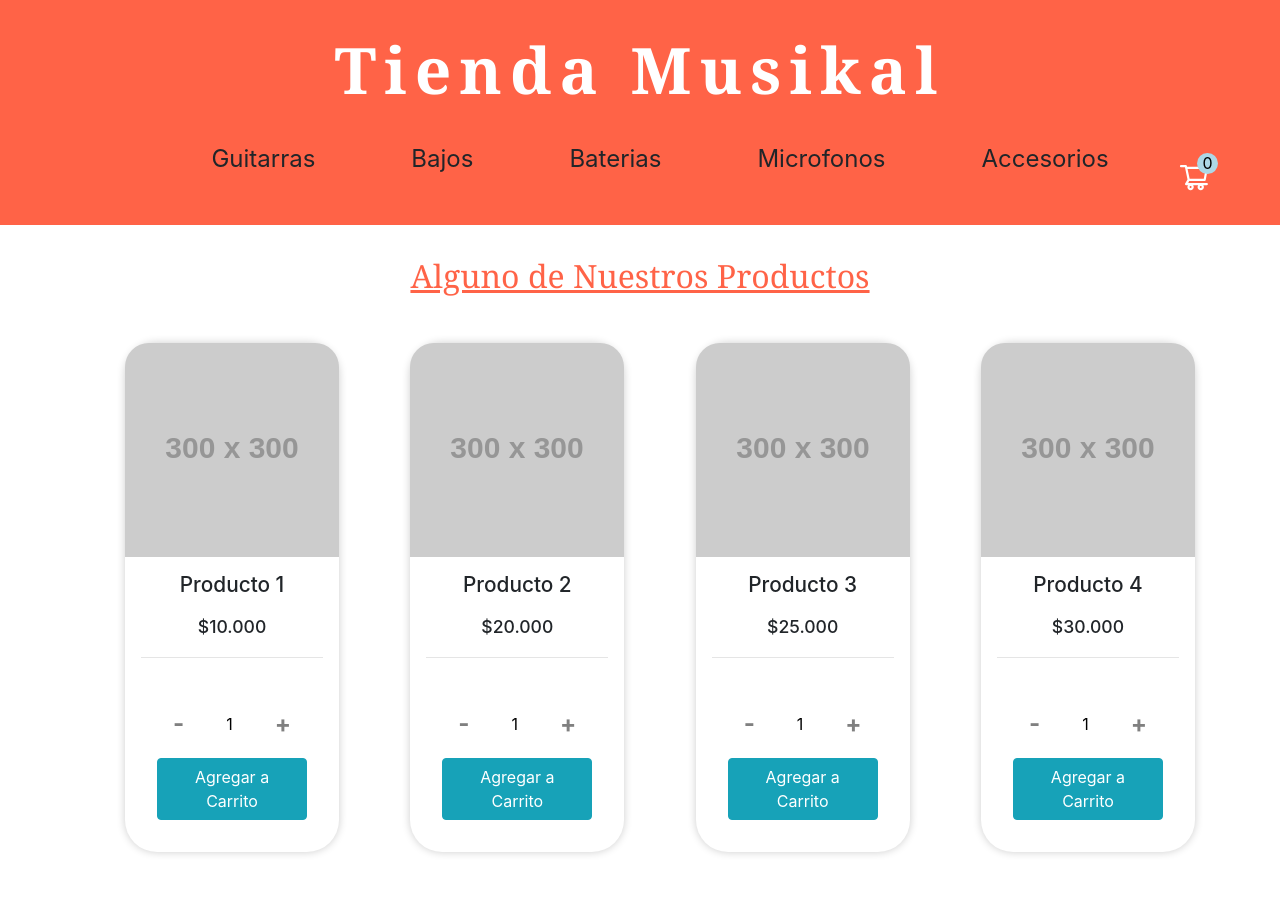
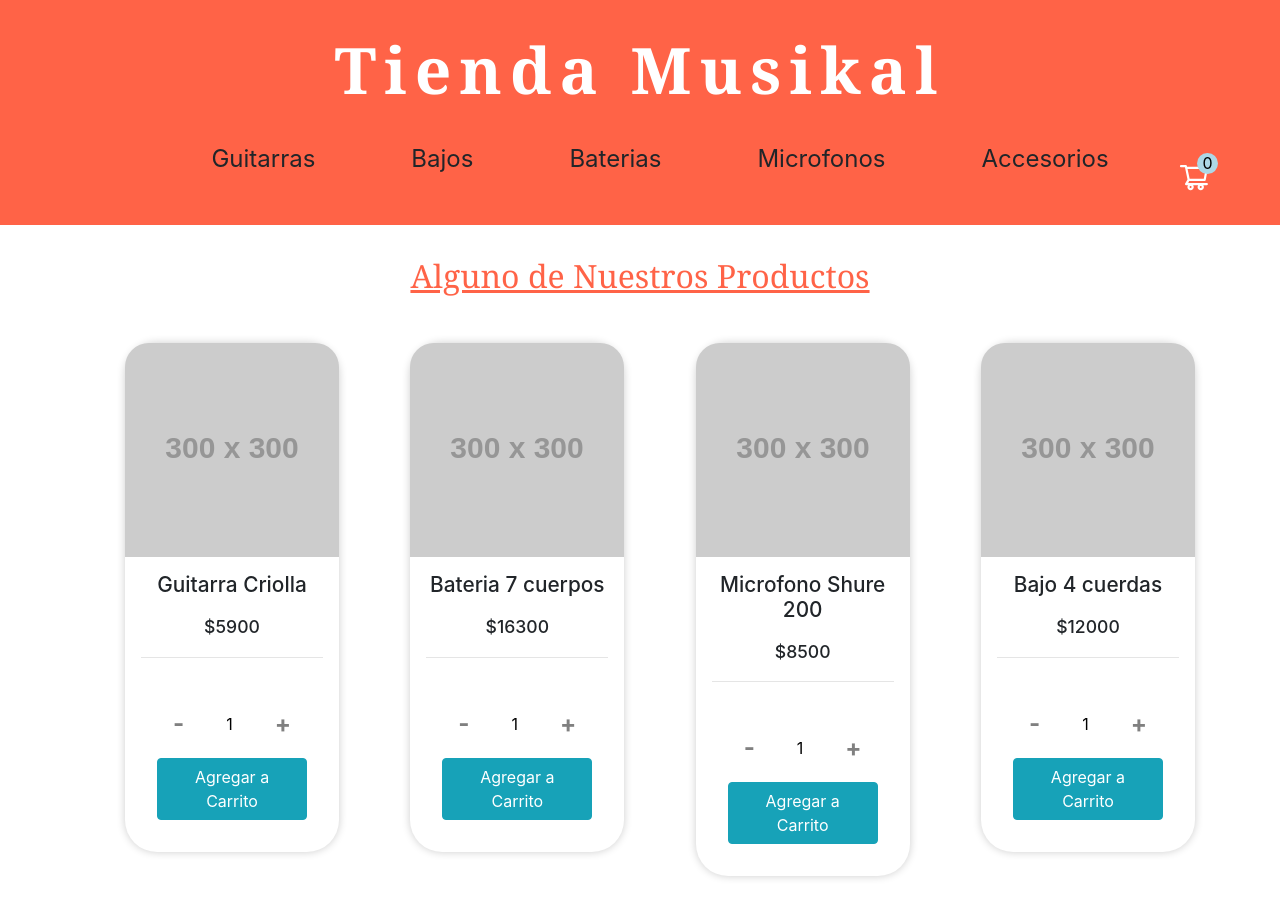
Before and after one commit to Ernesferre/tienda-ecommerce, a React (Create React App) app: page / in a window 1280 px wide. Shown: the top 918 px of the page. Built offline with nearby package versions, Linux system fonts and the light colour scheme; a web font is replaced by a local one.

Commit message:
llamado a una promise para que los items regresen desde una API en tiempo diferido emulando el retraso de red

```diff
--- a/src/components/FeaturedProducts/FeaturedProducts.css
+++ b/src/components/FeaturedProducts/FeaturedProducts.css
@@ -20,3 +20,8 @@
     width: 20%;
     list-style: none;
   }
+
+  .cargando {
+    text-align: center;
+    font-size: 3rem;
+  }
--- a/src/components/FeaturedProducts/FeaturedProducts.jsx
+++ b/src/components/FeaturedProducts/FeaturedProducts.jsx
@@ -1,18 +1,85 @@
+import {useState,useEffect} from "react";
 import ProductCard from '../../components/ProductCard/ProductCard';
 import './FeaturedProducts.css';
 
 const FeaturedProducts = () => {
+
+    const [items, setItems] = useState ([]);
+
+
+    // Hacer de cuenta que esta constante es una API
+    const products = [
+        {
+            id: 1,
+            titulo: "Guitarra Criolla",
+            Precio: 5900,
+        },
+        {
+            id: 2,
+            titulo: "Bateria 7 cuerpos",
+            Precio: 16300,
+        },
+        {
+            id: 3,
+            titulo: "Microfono Shure 200",
+            Precio: 8500,
+        },
+        {
+            id: 4,
+            titulo: "Bajo 4 cuerdas",
+            Precio: 12000,
+        },
+
+    ]
+
+    const getProducts = new Promise ((resolve, reject) => {
+        setTimeout(() => {
+            resolve(products);
+        }, 5000)
+    })
+
+    useEffect(() => {
+        getProducts.then(rta => setItems(rta));
+    // eslint-disable-next-line react-hooks/exhaustive-deps
+
+    }, []);
+
+
+
+
+
+
+
+
     return (
         <section className="featuredProducts">
             <div className="container">
-                <h2>Alguno de Nuestros Productos</h2>
 
-                <ul>
-                    <li><ProductCard titulo="Producto 1" precio="10.000" /></li>
-                    <li><ProductCard titulo="Producto 2" precio="20.000" /></li>
-                    <li><ProductCard titulo="Producto 3" precio="25.000" /></li>
-                    <li><ProductCard titulo="Producto 4" precio="30.000" /></li>
-                </ul>
+
+
+
+                {
+                    items.length ?
+                        <>
+                            <h2>Alguno de Nuestros Productos</h2>
+
+                            <ul>
+                                {
+                                    items.map(item => (
+                                        <li key={item.id}>
+                                            <ProductCard
+                                                titulo={item.titulo}
+                                                precio={item.Precio}
+                                            />
+                                        </li>
+                                    ))
+                                }
+                            </ul>
+                        </>:
+
+
+                    <p className="cargando">Cargando Items...</p>
+                }
             </div>
         </section>
     )
```
Also changed, not shown: 1 other file (tests, documents, lock files or other folders).
